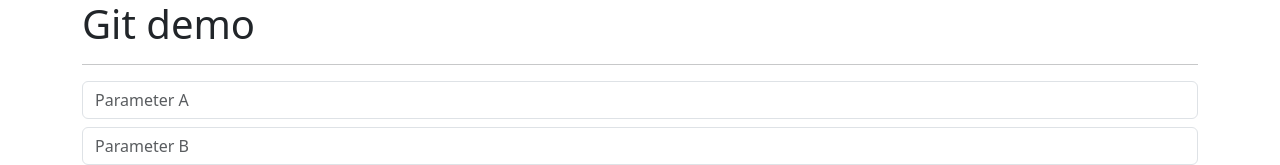
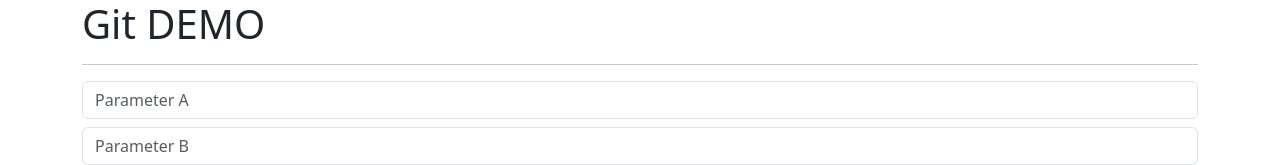
Before and after one commit to siposm/wblr-git-demo, a plain HTML site: page index.html in a window 1280 px wide. Shown: the top 165 px of the page. Drawn offline with nearby package versions, Linux system fonts and the light colour scheme.

Commit message:
important changes

```diff
--- a/index.html
+++ b/index.html
@@ -16,7 +16,7 @@
 <body class="container">
 
 	<h1>
-		Git demo
+		Git DEMO
 	</h1>
 
 	<hr>
```
Also changed, not shown: alma.txt (added), korte.txt (added).
